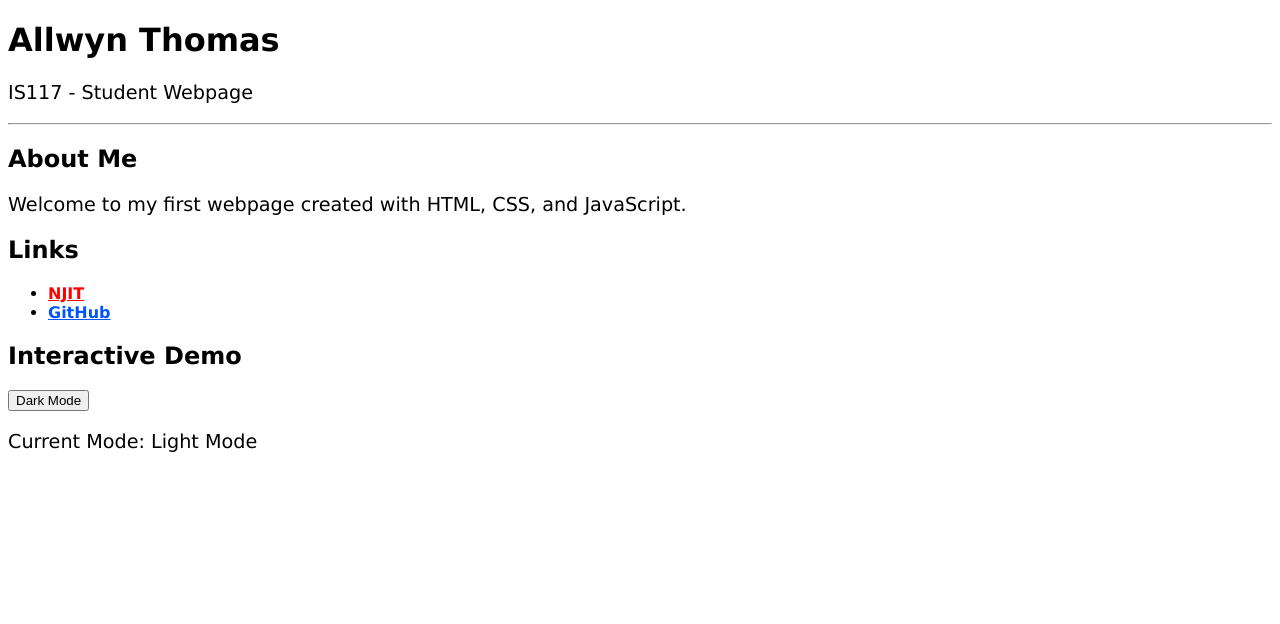
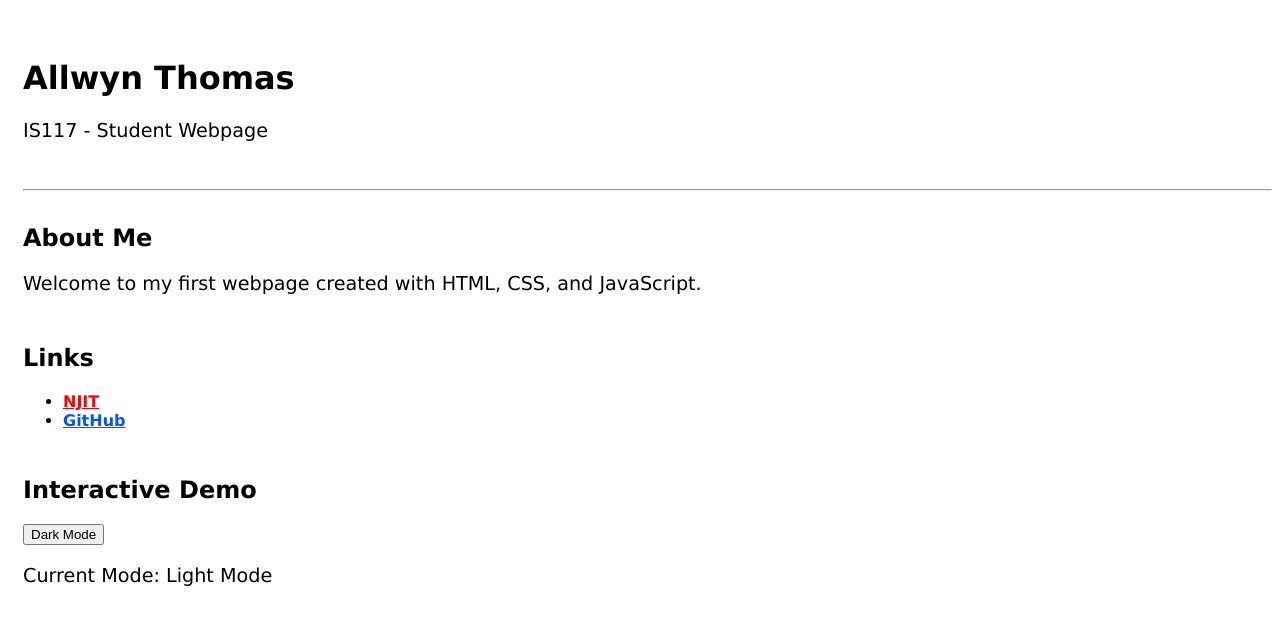
Before and after one commit to AllwynThomas/is117-first-webpage, a website: page docs/index.html in a window 1280 px wide. Drawn offline with Linux system fonts and the light colour scheme.

Commit message:
feat: add div padding for header and centerDiv classes

```diff
--- a/docs/css/styles.css
+++ b/docs/css/styles.css
@@ -1,9 +1,20 @@
 body {
-    font-family:Verdana, Geneva, Tahoma, sans-serif
+    font-family:Verdana, Geneva, Tahoma, sans-serif;
+    padding-left: 15px;
 }
 
 p {
     font-size: larger;
+}
+
+.header {
+    padding-top: 30px;
+    padding-bottom: 20px;
+}
+
+.centerDiv {
+    padding-top: 5px;
+    padding-bottom: 5px;
 }
 
 .lightMode {
```
